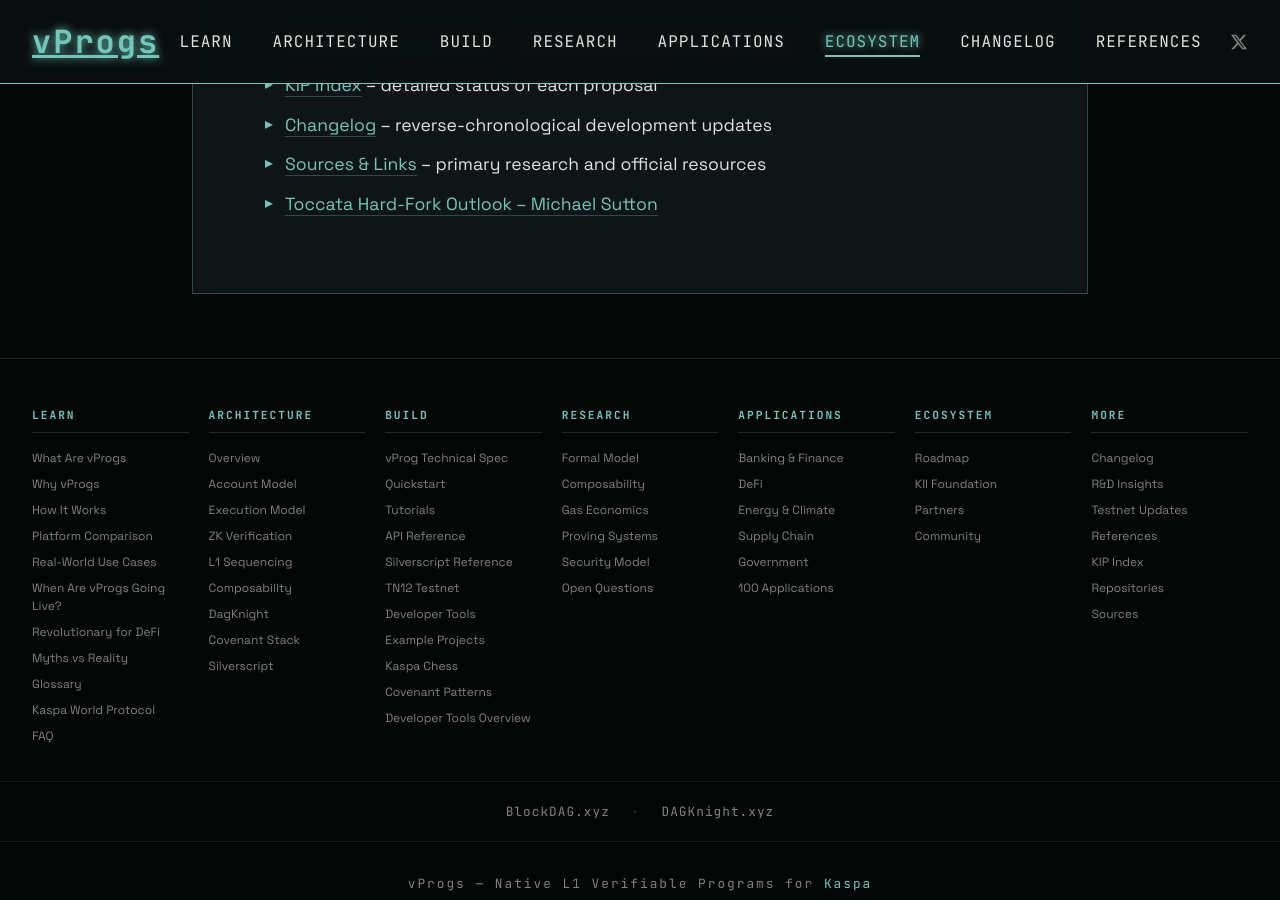
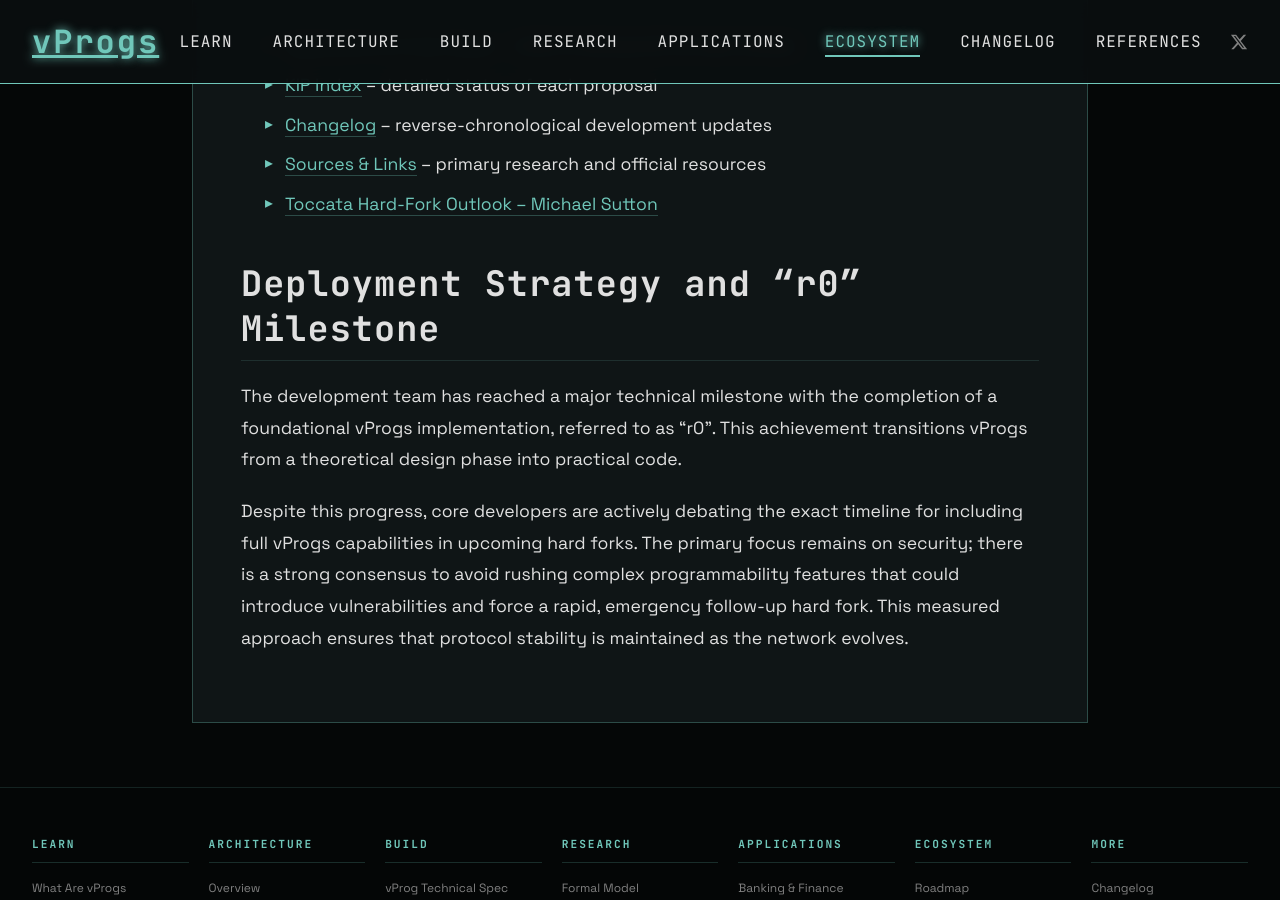
Before and after one commit to creative-inference/vprogs.xyz, a Jekyll site: the page built from ecosystem/roadmap.md, in a window 1280 px wide and 900 px high, scrolled down 8368 px. Built offline with Jekyll 4.4.1, drawn with Linux system fonts in a browser that asks for light colours.

Commit message:
Add r0 milestone and deployment strategy security considerations [auto]

```diff
--- a/ecosystem/roadmap.md
+++ b/ecosystem/roadmap.md
@@ -204,3 +204,9 @@
 - [Changelog](/changelog/) -- reverse-chronological development updates
 - [Sources & Links](/references/sources) -- primary research and official resources
 - [Toccata Hard-Fork Outlook -- Michael Sutton](https://medium.com/@michaelsuttonil/kaspa-covenants-toccata-hard-fork-outlook-a4d81a40900c)
+
+## Deployment Strategy and "r0" Milestone
+
+The development team has reached a major technical milestone with the completion of a foundational vProgs implementation, referred to as "r0". This achievement transitions vProgs from a theoretical design phase into practical code.
+
+Despite this progress, core developers are actively debating the exact timeline for including full vProgs capabilities in upcoming hard forks. The primary focus remains on security; there is a strong consensus to avoid rushing complex programmability features that could introduce vulnerabilities and force a rapid, emergency follow-up hard fork. This measured approach ensures that protocol stability is maintained as the network evolves.
```
